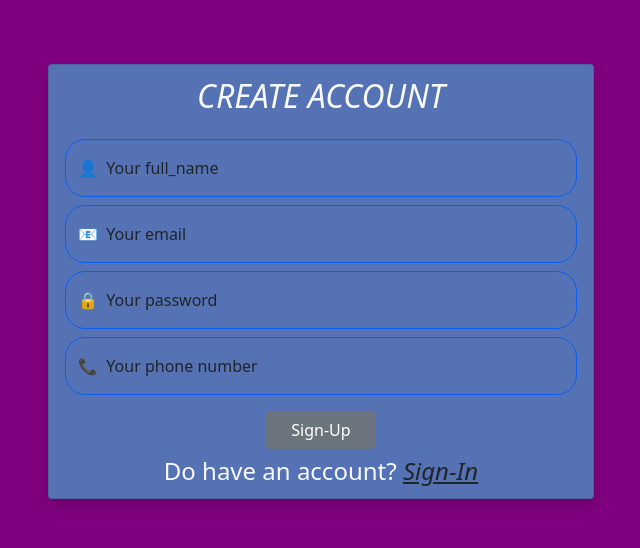
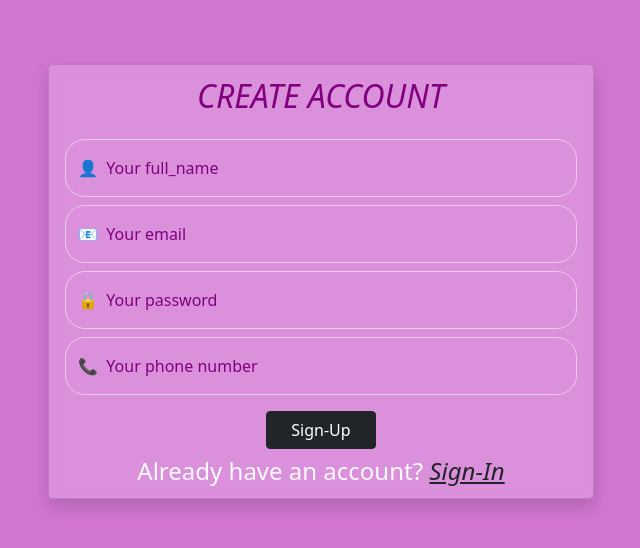
Before and after one commit to Oluwadebo/wonderland, a plain HTML site: page public/index.html in a window 1280 px wide. Shown: the whole page, without its empty margins (319-959 px from the left). Drawn offline with nearby package versions, Linux system fonts and the light colour scheme; no server answers.

Commit message:
more security to sign-up

```diff
--- a/public/index.html
+++ b/public/index.html
@@ -6,38 +6,38 @@
     <link href="https://cdn.jsdelivr.net/npm/bootstrap@5.1.3/dist/css/bootstrap.min.css" rel="stylesheet" integrity="sha384-1BmE4kWBq78iYhFldvKuhfTAU6auU8tT94WrHftjDbrCEXSU1oBoqyl2QvZ6jIW3" crossorigin="anonymous">
     <title>SIGN-UP</title>
   </head>
-  <body class="p-3" style="background:purple;">
+  <body class="p-3" style="background:rgba(179, 26, 179, 0.6);">
 
     <div class="container">
 
       <div class="container mt-5">
         <div class="row">
           <div class="col-12">
-            <div class="card shadow col-12 col-md-6 mx-auto p-1 px-3" style="background:rgba(57, 189, 215, 0.603)">
-              <h2 class="text-center text-light py-2"><i>CREATE ACCOUNT</i></h2>
+            <div class="card shadow col-12 col-md-6 mx-auto p-1 px-3" style="background:rgba(255,255,255,.2);backdrop-filter: blur(5px);border-radius: 5px;">
+              <h2 class="text-center py-2" style="color: purple;"><i>CREATE ACCOUNT</i></h2>
               <div class="col-12">
                 <div id="res" class="shadow col-12 col-md-12 mx-auto m-2"></div>
               </div>
               <div class="form-floating">
-                <input type="text" class="form-control bg-transparent" id="fname" placeholder="Your full_name" style="border:1px solid #0a5ef0;border-radius:20px;">
-                <label for="fname">&#x1F464;&nbsp; Your full_name</label>
+                <input type="text" class="form-control bg-transparent" id="fname" placeholder="Your full_name" style="border:1px solid rgba(255,255,255,.5);border-radius:20px;color: white;">
+                <label style="color: purple;" for="fname">&#x1F464;&nbsp; Your full_name</label>
               </div>
               <div class="form-floating my-2">
-                <input type="email" class="form-control bg-transparent" id="emailInp" placeholder="Your email" style="border:1px solid #0a5ef0;border-radius:20px;">
-                <label for="email">&#x1F4E7;&nbsp; Your email</label>
+                <input type="email" class="form-control bg-transparent" id="emailInp" placeholder="Your email" style="border:1px solid rgba(255,255,255,.5);border-radius:20px;color: white;">
+                <label style="color: purple;" for="email">&#x1F4E7;&nbsp; Your email</label>
               </div>
               <div class="form-floating">
-                <input type="password" class="form-control bg-transparent" id="passInp" maxlength="10" placeholder="Your password" style="border:1px solid #0a5ef0;border-radius:20px;">
-                <label for="password">&#x1F512;&nbsp; Your password</label>
+                <input type="password" class="form-control bg-transparent" id="passInp" maxlength="10" placeholder="Your password" style="border:1px solid rgba(255,255,255,.5);border-radius:20px;color: white;">
+                <label style="color: purple;" for="password">&#x1F512;&nbsp; Your password</label>
               </div>
               <div class="form-floating my-2">
-                <input type="number" class="form-control bg-transparent" id="number" placeholder="Your phone number" style="border:1px solid #0a5ef0;border-radius:20px;">
-                <label for="number">&#x1F4DE;&nbsp; Your phone number</label>
+                <input type="number" class="form-control bg-transparent" id="number" placeholder="Your phone number" style="border:1px solid rgba(255,255,255,.5);border-radius:20px;color: white;">
+                <label style="color: purple;" for="number">&#x1F4DE;&nbsp; Your phone number</label>
               </div>
               <div class="d-flex">
-                <button class="btn btn-secondary px-4 mx-auto my-2" id="signUpBtn">Sign-Up</button>
+                <button class="btn btn-dark px-4 mx-auto my-2" id="signUpBtn">Sign-Up</button>
               </div>
-              <h4 class="text-center text-light">Do have an account? <i><a href="signin.html" class="text-dark">Sign-In</a></i></h4>
+              <h4 class="text-center text-light">Already have an account? <i><a href="signin.html" class="text-dark">Sign-In</a></i></h4>
             </div>
           </div>
         </div>
@@ -85,6 +85,7 @@
         })
 
         document.getElementById("signUpBtn").addEventListener("click", function() {
+          if (fname.value !== "" && number.value !== "" && emailInp.value !== "" && passInp.value !== "") {
             createUserWithEmailAndPassword(auth, emailInp.value, passInp.value)
             .then((credentials) => {
               let user = {full_name: fname.value, phone_no: number.value, email: emailInp.value, uid: credentials.user.uid};
@@ -116,6 +117,9 @@
                 res.innerHTML = `<div class="alert alert-danger">email-already-in-use</div>`;
               }
             })
+          }else{
+            res.innerHTML = `<div class="alert alert-danger">Please fill this form below, before clicking the Sign-Up button</div>`;
+          }
         })
 
     </script>
```
Also changed, not shown: public/register.html (+1 -1 lines), public/signin.html (+12 -8 lines).
